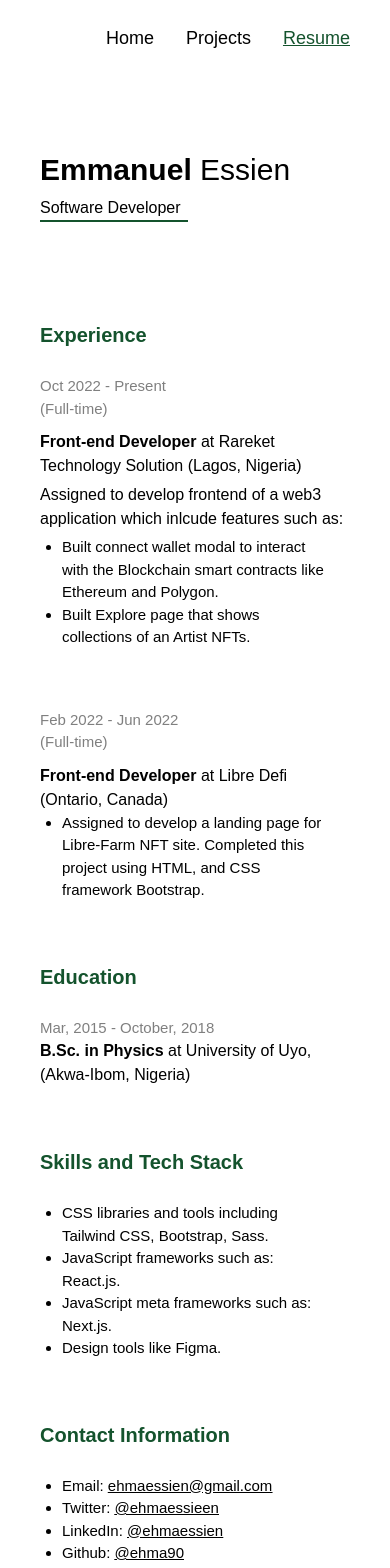
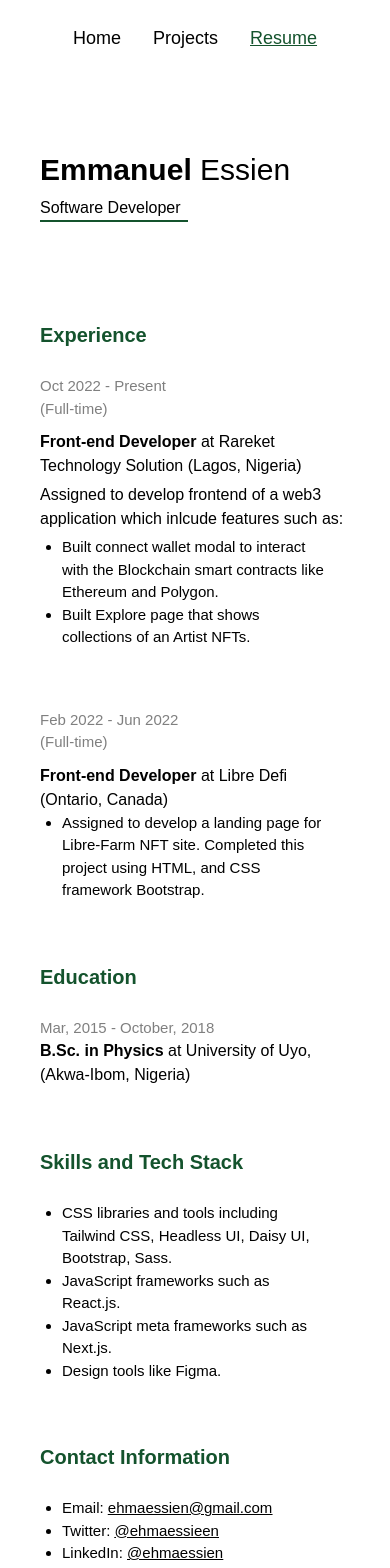
Before and after one commit to ehma90/Portfolio-App, a React (Create React App) app: page /resume in a window 390 px wide. Shown: the top 1568 px of the page. Built offline with nearby package versions, Linux system fonts and the light colour scheme.

Commit message:
Update resume and project component

```diff
--- a/src/Component/Hero/About.jsx
+++ b/src/Component/Hero/About.jsx
@@ -4,7 +4,7 @@ function About() {
   return (
     <div
       className="mt-[150px] mb-[100px] text-md md:text-lg"
-      data-aos="fade-down"
+      data-aos="fade-up"
       data-aos-offset="200"
       data-aos-delay="50"
       data-aos-duration="1000"
--- a/src/Component/Navbar/Navbar.jsx
+++ b/src/Component/Navbar/Navbar.jsx
@@ -13,7 +13,7 @@ function Navbar() {
 
   return (
     <div className="container my-6">
-      <nav className=" flex justify-end  md:justify-end gap-x-8">
+      <nav className=" flex justify-center  md:justify-end gap-x-8">
         <NavLink to="/">
           <p className={splitLocation[1] === '' ? 'text-lg md:text-xl text-green-900 underline decoration-1' : 'text-lg md:text-xl'} >
             Home
--- a/src/Component/pages/Project.jsx
+++ b/src/Component/pages/Project.jsx
@@ -8,6 +8,7 @@ function Project({ PortData }) {
   const { header } = useParams();
   return (
     <div className="container mx-auto">
+
       {PortData.filter((card) => card.header === header).map((card) => (
         <div key={card.id} className="project-container">
           <div className="project-img">
--- a/src/Component/pages/Resume.jsx
+++ b/src/Component/pages/Resume.jsx
@@ -82,10 +82,10 @@ function Resume() {
         <div className=" stack">
           <ul>
             <li>
-              CSS libraries and tools including Tailwind CSS, Bootstrap, Sass.
+              CSS libraries and tools including Tailwind CSS, Headless UI, Daisy UI, Bootstrap, Sass.
             </li>
-            <li>JavaScript frameworks such as: React.js.</li>
-            <li>JavaScript meta frameworks such as: Next.js.</li>
+            <li>JavaScript frameworks such as React.js.</li>
+            <li>JavaScript meta frameworks such as Next.js.</li>
             <li>Design tools like Figma.</li>
           </ul>
         </div>
--- a/src/data/PorfolioData.js
+++ b/src/data/PorfolioData.js
@@ -88,7 +88,7 @@ const PorfolioData = [
         id: 10,
         image: relaxerApp,
         header: 'Relaxer App',
-        text: 'This app monitors your Breaths, Built with Html, Css3, and JavaScript',
+        text: 'This application aims at relaxing your breathing interval, some functionalities are breathing in, holding, and breathing out within a 7.5 seconds interval. This project was built with HTML5, CSS3, and Vanilla JavaScript.',
         link: 'https://github.com/ehma90/Relaxer-App',
         deploy: 'https://ehma90.github.io/Relaxer-App/'
     },
--- a/src/style/project.css
+++ b/src/style/project.css
@@ -1,5 +1,5 @@
 .project-container {
-  margin: 45px 0;
+  margin: 55px 0 45px;
 }
 
 .project-img {
```
